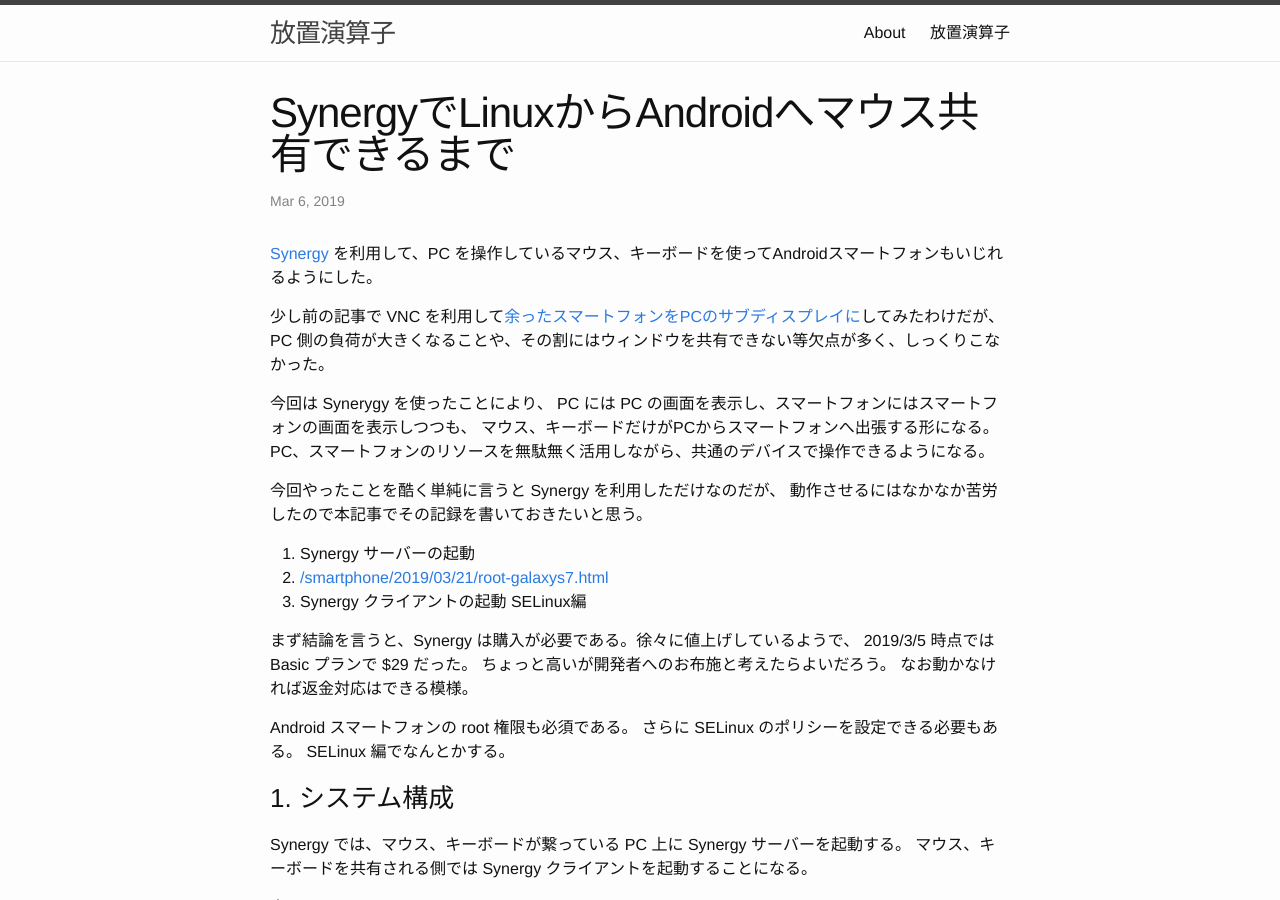
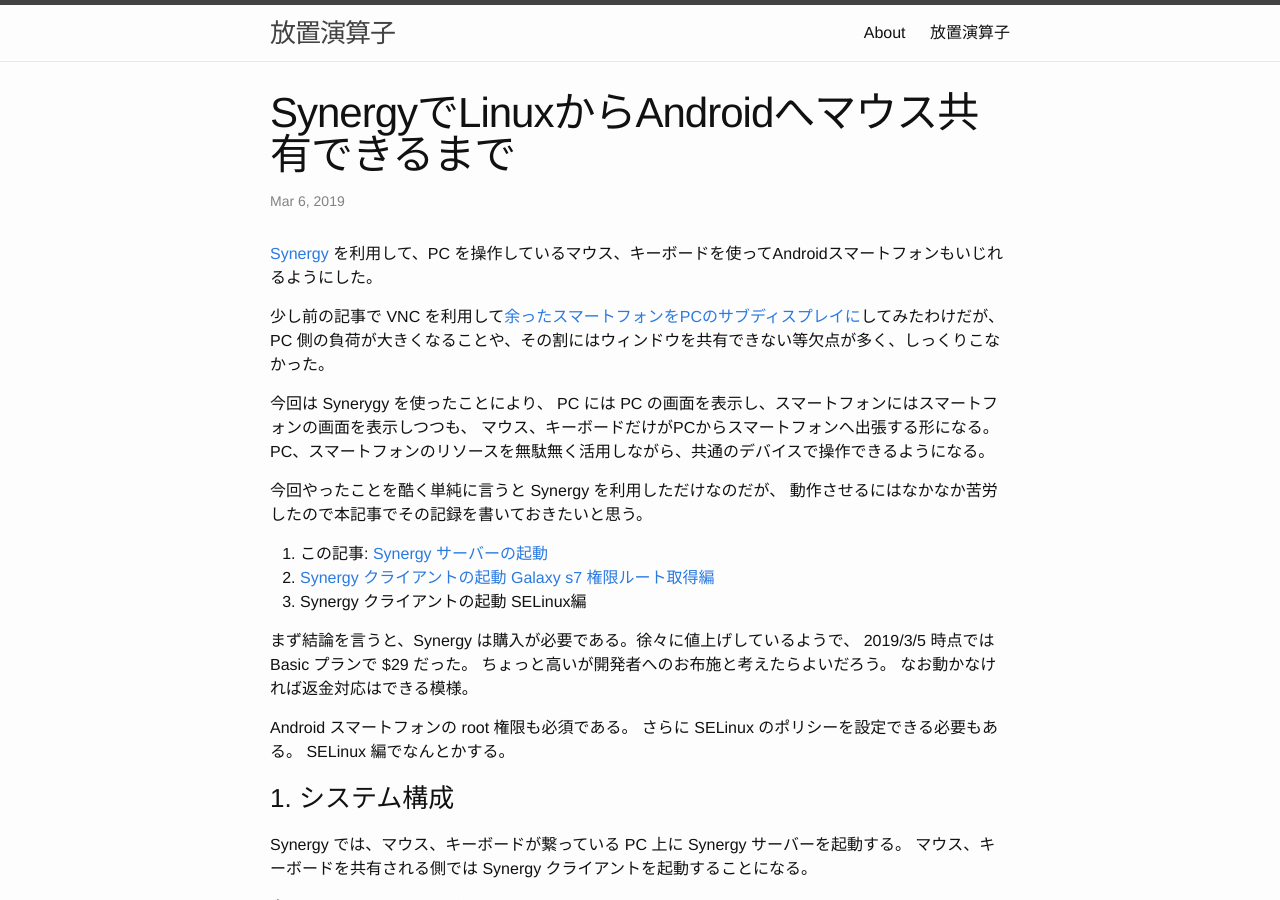
Before and after one commit to kikei/kikei.github.io, a Jekyll site: the page built from _posts/2019-03-06-synergy.md, in a window 1280 px wide and 900 px high. Built offline with Jekyll 4.4.1, drawn with Linux system fonts in a browser that asks for light colours; comment, search, counter and statistics services are not loaded; some of the changed text lies outside the part shown.

Commit message:
fix incorrect link in 2019-03-06-synergy.md and 2019-03-21-root-galaxys7.md.

```diff
--- a/_posts/2019-03-06-synergy.md
+++ b/_posts/2019-03-06-synergy.md
@@ -16,8 +16,8 @@
 今回やったことを酷く単純に言うと Synergy を利用しただけなのだが、
 動作させるにはなかなか苦労したので本記事でその記録を書いておきたいと思う。
 
-1. Synergy サーバーの起動
-2. [/smartphone/2019/03/21/root-galaxys7.html](Synergy クライアントの起動 Galaxy s7 権限ルート取得編)
+1. この記事: [Synergy サーバーの起動](https://kikei.github.io/smartphone/2019/03/21/root-galaxys7.html)
+2. [Synergy クライアントの起動 Galaxy s7 権限ルート取得編](https://kikei.github.io/smartphone/2019/03/21/root-galaxys7.html)
 3. Synergy クライアントの起動 SELinux編
 
 まず結論を言うと、Synergy は購入が必要である。徐々に値上げしているようで、
--- a/_posts/2019-03-21-root-galaxys7.md
+++ b/_posts/2019-03-21-root-galaxys7.md
@@ -1,6 +1,6 @@
 ---
 layout: post
-title:  "Galaxy s7のrootを取得した"
+title:  "Galaxy s7 Androidスマートフォンのroot権限取得"
 categories: smartphone
 ---
 
@@ -36,6 +36,10 @@
 
 この記事は一応 [SynergyでLinuxからAndroidへマウス共有できるまで](https://kikei.github.io) の続きである。
 ただし、本稿では Synergy 関連はあまり触れない。
+
+1. [Synergy サーバーの起動](https://kikei.github.io/smartphone/2019/03/21/root-galaxys7.html)
+2. この記事: [Synergy クライアントの起動 Galaxy s7 権限ルート取得編](https://kikei.github.io/smartphone/2019/03/21/root-galaxys7.html)
+3. Synergy クライアントの起動 SELinux編
 
 #### 念のための注記:
 
```
